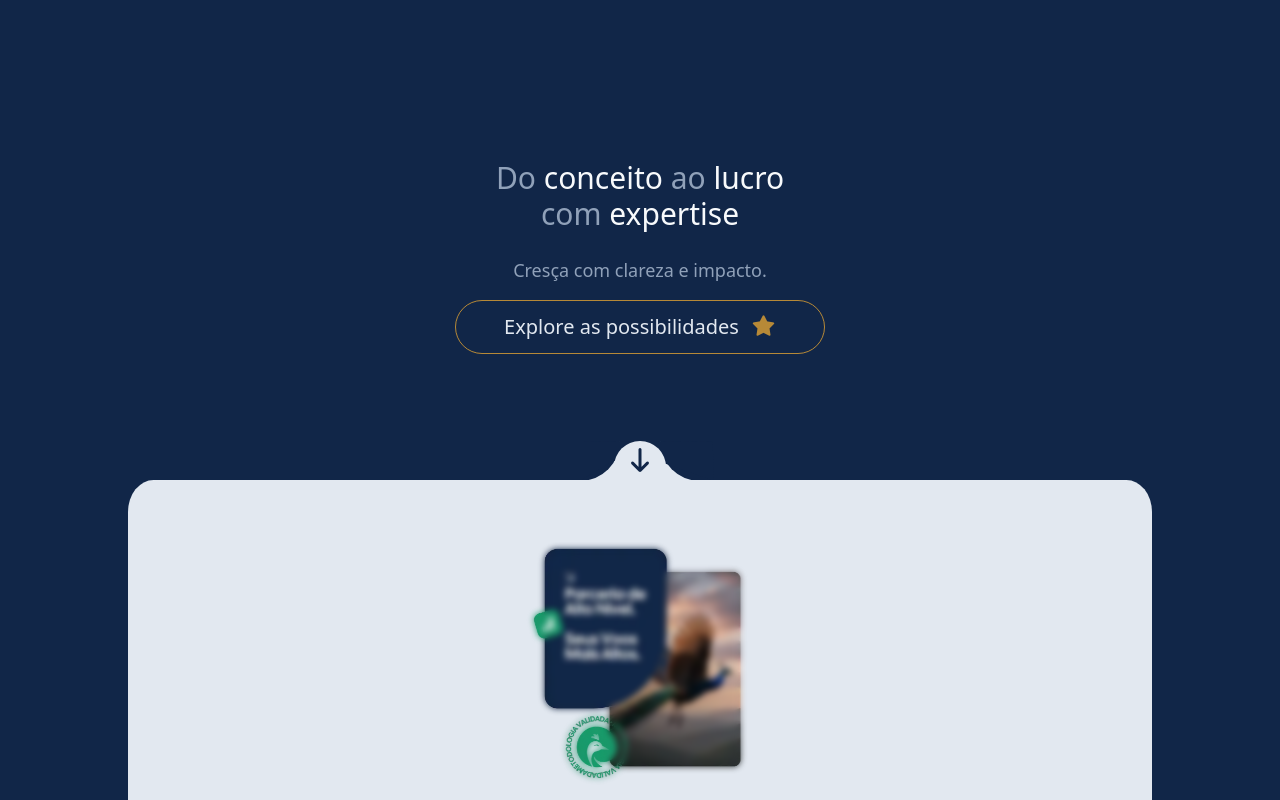
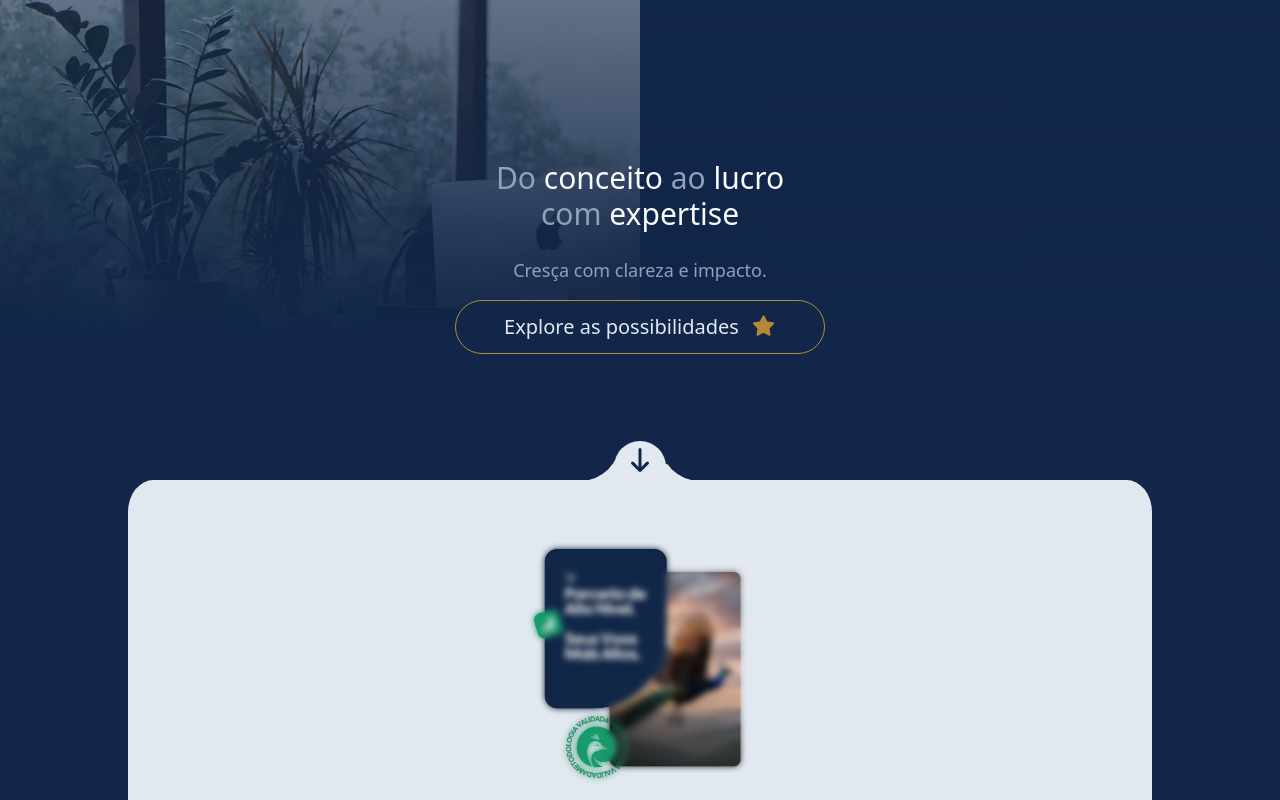
Before and after one commit to soustern/Prance-Company, a React (Vite) app: page / in a window 1280 px wide. Shown: the top 800 px of the page. Built offline with nearby package versions, Linux system fonts and the light colour scheme; a web font is replaced by a local one.

Commit message:
Add image and gradient to hero

```diff
--- a/src/layout/About.tsx
+++ b/src/layout/About.tsx
@@ -1,4 +1,4 @@
-import {  useRef, useState, type JSX } from "react"
+import {  useRef, type JSX } from "react"
 import about from "../assets/about.webp";
 import { useGSAP } from "@gsap/react";
 import logoAbout from "../assets/logoAbout.webp";
@@ -193,7 +193,7 @@ const About = ({fontsReady}: aboutProps): JSX.Element => {
     }, {dependencies: [fontsReady]});
 
     return (
-        <section id="about-section" className="bg-[var(--color-bg-primary)] flex flex-col items-center justify-center relative px-4 py-8 scroll-mt-45">
+        <section id="about-section" className="bg-[var(--color-bg-primary)] flex flex-col items-center justify-center relative px-4 py-8 scroll-mt-15">
             <div className="absolute flex left-1/2 -top-10 transform -translate-x-1/2 translate-y-[1px] z-0 gap-0">
                 <div className="bg-slate-200 z-10 h-10 w-10 relative transform translate-x-1.5">
                     <div className="bg-[var(--color-bg-primary)] h-full w-full rounded-br-full absolute inset-0"></div>
--- a/src/layout/hero.tsx
+++ b/src/layout/hero.tsx
@@ -3,6 +3,7 @@ import SecondaryButton from "../components/SecondaryButton";
 import { useGSAP } from "@gsap/react";
 import gsap from "gsap";
 import { SplitText } from "gsap/SplitText";
+import  heroMobile  from "../assets/heroMobile.webp";
 
 // TODO: Make this responsive in web version
 // TODO: Make web version
@@ -76,6 +77,10 @@ const Hero = ({fontsReady}: heroProps): JSX.Element => {
 
     return (
         <section id="hero-section" className="relative z-0 min-h-[480px] flex flex-col items-center  bg-bg-primary px-4 pt-40">
+            <div className="absolute inset-0">
+                <img src={heroMobile} alt="" />
+                <div className="absolute inset-0 w-full h-full bg-gradient-to-t from-bg-primary from-30% to-bg-primary/60 bg-blend-hard-light"></div>
+            </div>
             <h1 ref={headingRef} className="relative z-10 text-3xl text-center text-slate-400 pb-6">Do <span className="text-slate-50 font-medium">conceito</span> ao <span className="text-slate-50 font-medium">lucro</span> <br></br> com <span className="text-slate-50 font-medium">expertise</span></h1>
             <p ref={paragraphRef} className="relative z-10 text-lg font-normal text-center text-slate-400 pb-4">Cresça com clareza e impacto.</p>
             <div ref={buttonRef} className="relatice z-10">
```
